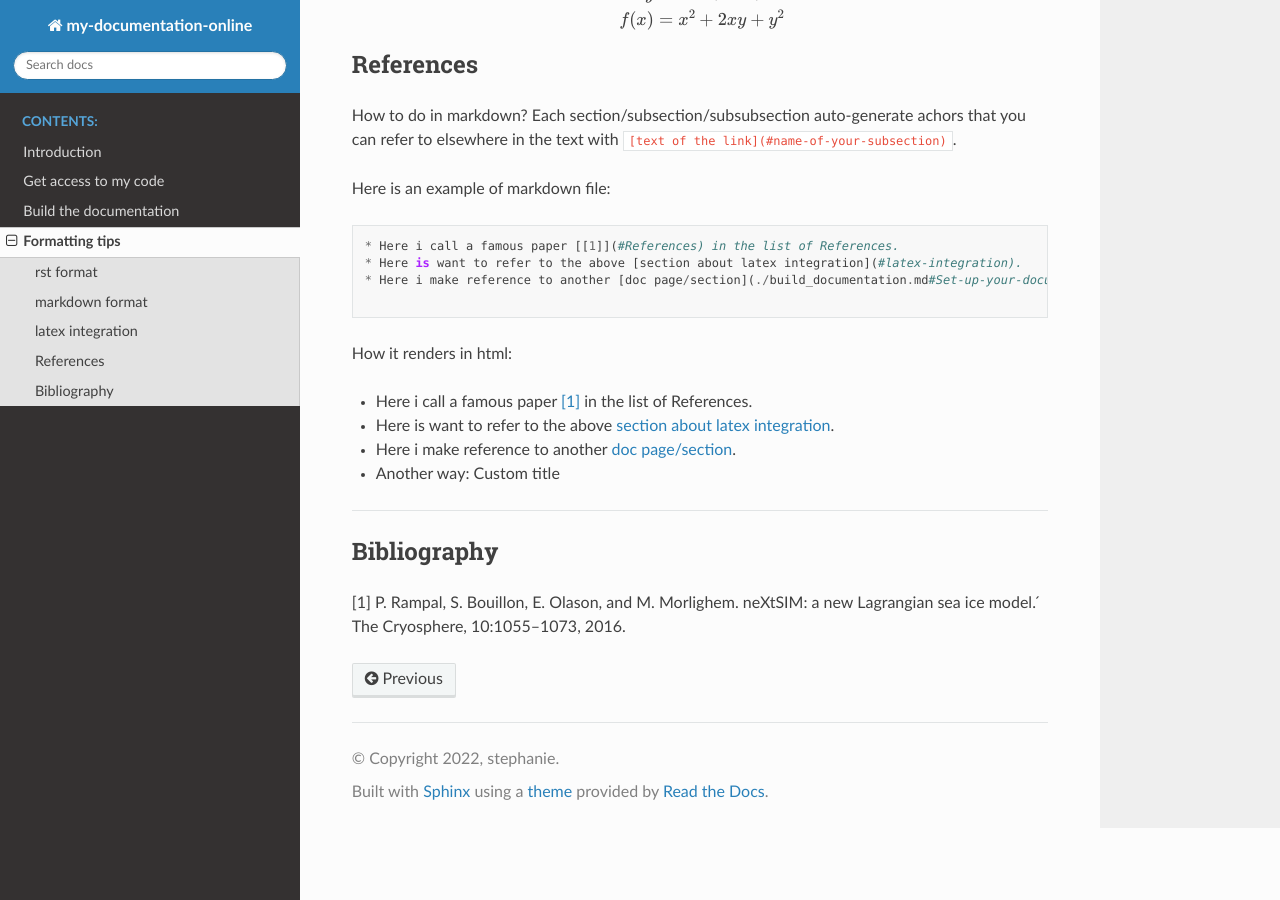
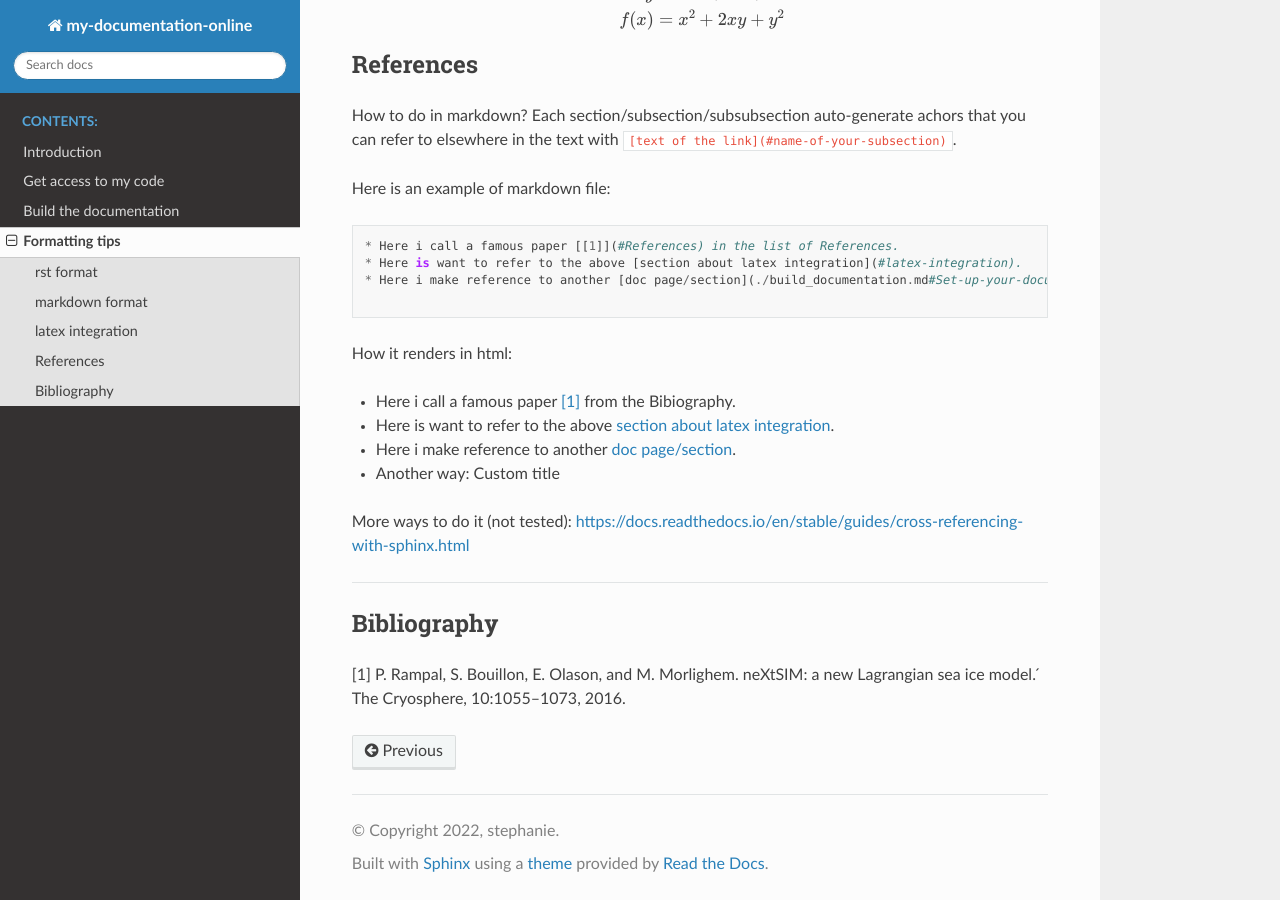
Before and after one commit to sasip-climate/my-doc-online, a Sphinx documentation site: the page built from source/formatting-tips.md, in a window 1280 px wide and 900 px high, scrolled down 846 px. Built offline with Sphinx 7.4.7 and the Read the Docs theme 2.0.0, drawn with Linux system fonts in a browser that asks for light colours.

Commit message:
Update formatting-tips.md

```diff
--- a/source/formatting-tips.md
+++ b/source/formatting-tips.md
@@ -49,10 +49,12 @@ Here is an example of markdown file:
 
 How it renders in html:
 
-* Here i call a famous paper [[1]](#Bibliography) in the list of References.
+* Here i call a famous paper [[1]](#Bibliography) from the Bibiography.
 * Here is want to refer to the above [section about latex integration](#latex-integration).
 * Here i make reference to another [doc page/section](./build_documentation.md#Set-up-your-documentation).
 * Another way: {doc}`Custom title <build_documentation.md>`
+
+More ways to do it (not tested): [https://docs.readthedocs.io/en/stable/guides/cross-referencing-with-sphinx.html](https://docs.readthedocs.io/en/stable/guides/cross-referencing-with-sphinx.html)
 
 ---
 ## Bibliography
```
